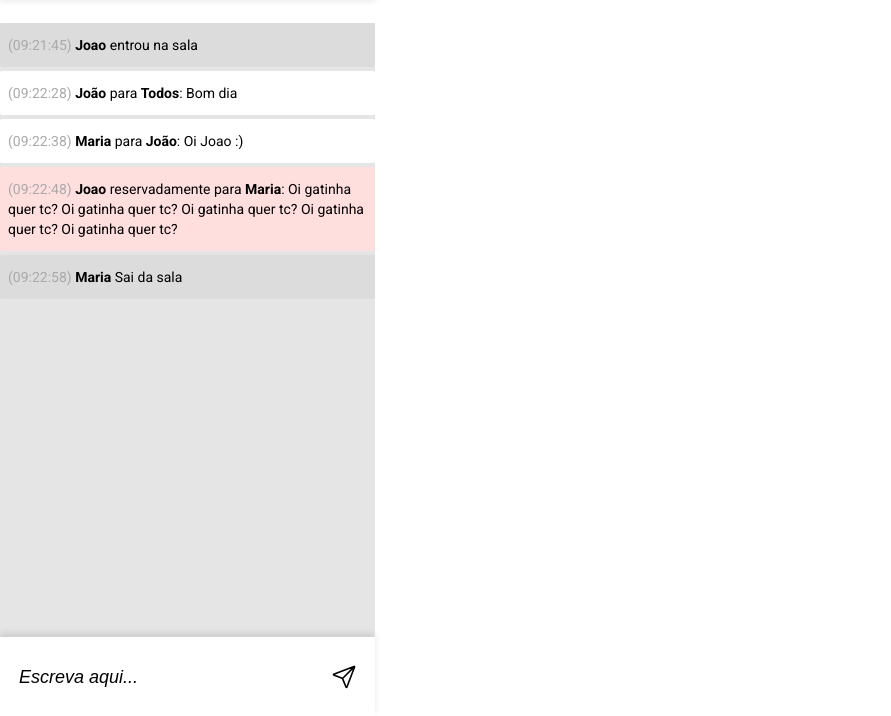
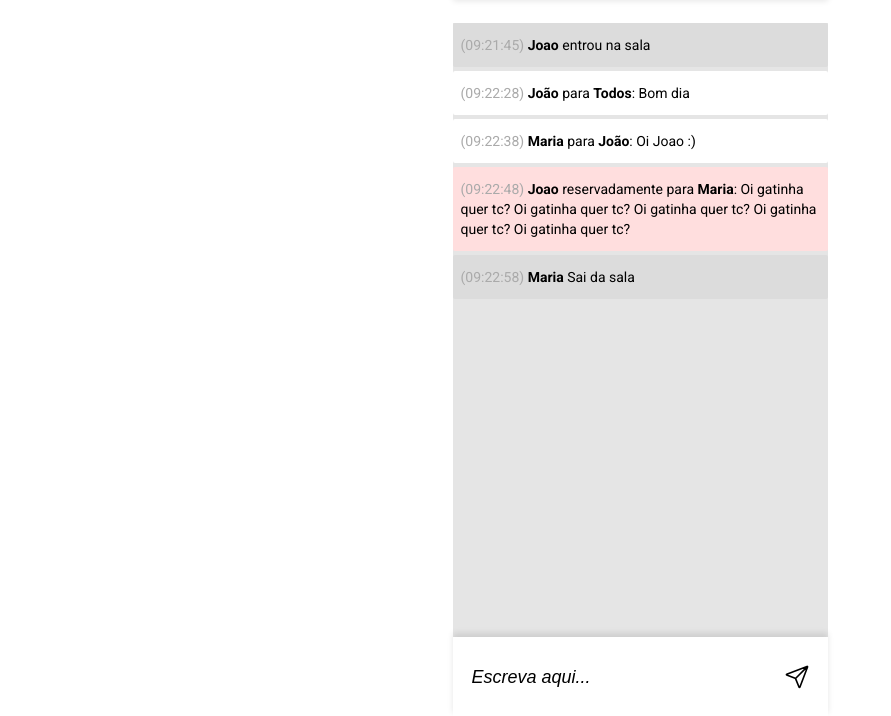
Before and after one commit to periebm/batepapouol-chat, a plain HTML site: page index.html in a window 1280 px wide. Shown: the part 83-799 px from the top of the page, without its empty margins (0-891 px from the left). Drawn offline with nearby package versions, Linux system fonts and the light colour scheme.

Commit message:
layout ajuste centralizacao

```diff
--- a/style.css
+++ b/style.css
@@ -1,8 +1,7 @@
 
 body{
     font-family: "Roboto", sans-serif;
-    position: absolute;
-
+    width: 100%;
 }
 
 *,:focus,::placeholder{
@@ -13,7 +12,8 @@ body{
 
 .general{
     width: 375px;
-    background-color: #E5E5E5;;
+    background-color: #E5E5E5;
+    margin: 0 auto;
     margin-top: 106px;
     margin-bottom: 80px;
 }
@@ -31,8 +31,7 @@ body{
     z-index: 10;
     position: fixed;
     top: 0;
-    left: 0;
-
+    left: auto;
 }
 
 .menu ion-icon{
@@ -109,7 +108,7 @@ p{
     box-shadow: 0px -4px 6px rgba(0, 0, 0, 0.1);
     position: fixed;
     bottom: 0;
-    left: 0;
+    left: auto;
 }
 .rodape input{
     margin-left: 17px;
```
